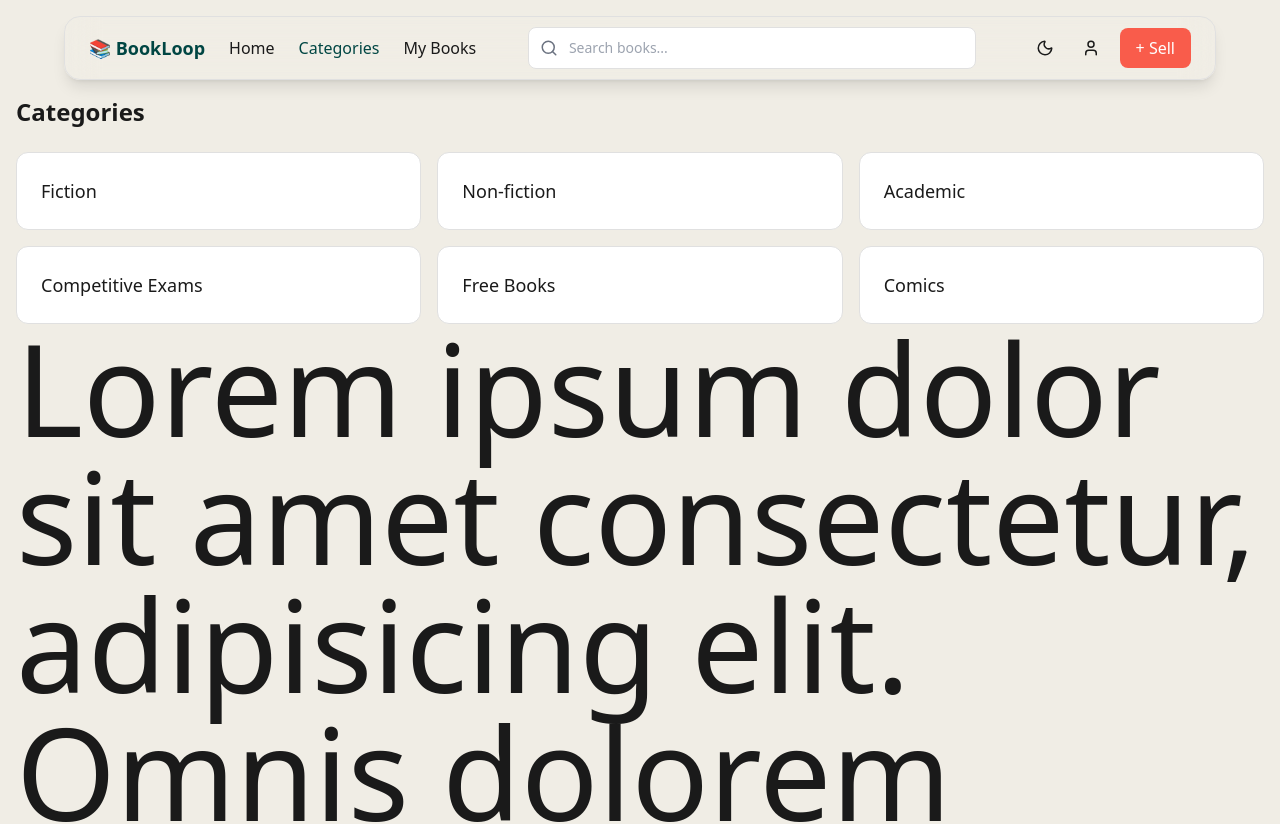
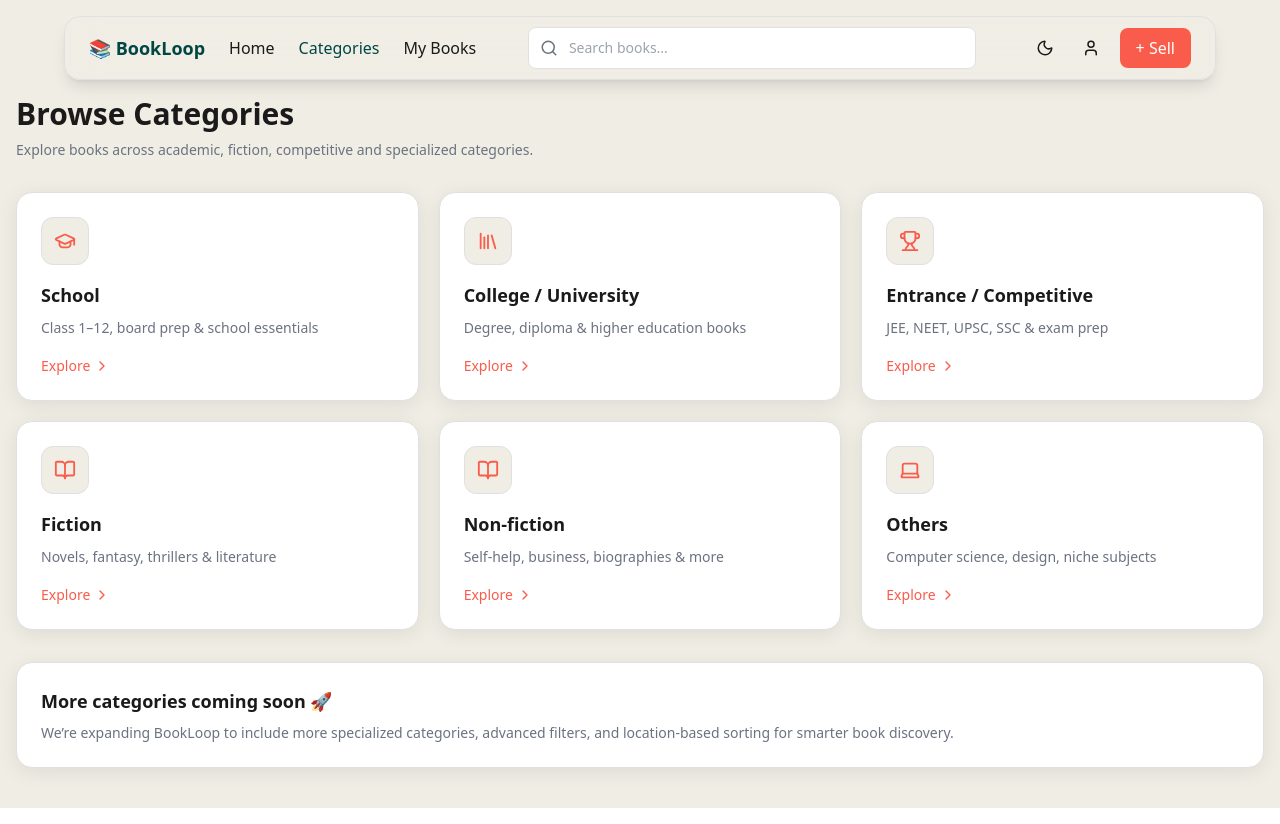
Before and after one commit to chaitanya-173/BookLoop, a React (Vite) app in the folder client/: page /categories in a window 1280 px wide. Shown: the top 824 px of the page. Built offline with nearby package versions, Linux system fonts and the light colour scheme; no server answers.

Commit message:
categories updated

```diff
--- a/client/src/App.jsx
+++ b/client/src/App.jsx
@@ -14,6 +14,7 @@ import Categories from "./pages/Categories";
 import EditProfile from "./pages/EditProfile";
 import Favourites from "./pages/Favourites";
 import ListingDetails from "./pages/ListingDetails";
+import CategoryBooks from "./pages/CategoryBooks";
 
 export default function App() {
   return (
@@ -27,6 +28,7 @@ export default function App() {
         <Route path="/signup" element={<Signup />} />
 
         <Route path="/categories" element={<Categories />} />
+        <Route path="/categories/:categoryName" element={<CategoryBooks />} />
 
         {/* Protected Routes */}
         <Route
--- /dev/null
+++ b/client/src/context/ListingsContext.jsx
@@ -0,0 +1,44 @@
+import { createContext, useContext, useEffect, useState } from "react";
+import { getListings } from "../services/listingService";
+
+const ListingsContext = createContext();
+
+export const ListingsProvider = ({ children }) => {
+  const [listings, setListings] = useState([]);
+  const [loading, setLoading] = useState(true);
+
+  const fetchListings = async () => {
+    try {
+      const res = await getListings();
+
+      if (res.data?.success) {
+        setListings(res.data.data);
+      }
+    } catch (error) {
+      console.error("Failed to fetch listings");
+    } finally {
+      setLoading(false);
+    }
+  };
+
+  useEffect(() => {
+    if (listings.length === 0) {
+      fetchListings();
+    }
+  }, []);
+
+  return (
+    <ListingsContext.Provider
+      value={{
+        listings,
+        loading,
+        refreshListings: fetchListings,
+        setListings,
+      }}
+    >
+      {children}
+    </ListingsContext.Provider>
+  );
+};
+
+export const useListings = () => useContext(ListingsContext);
--- a/client/src/main.jsx
+++ b/client/src/main.jsx
@@ -3,13 +3,16 @@ import { createRoot } from "react-dom/client";
 import "./index.css";
 import App from "./App.jsx";
 import { AuthProvider } from "./context/AuthContext";
-import { ThemeProvider } from "./context/ThemeContext.jsx";
+import { ThemeProvider } from "./context/ThemeContext";
+import { ListingsProvider } from "./context/ListingsContext";
 
 createRoot(document.getElementById("root")).render(
   <StrictMode>
     <AuthProvider>
       <ThemeProvider>
-        <App />
+        <ListingsProvider>
+          <App />
+        </ListingsProvider>
       </ThemeProvider>
     </AuthProvider>
   </StrictMode>,
--- a/client/src/pages/Categories.jsx
+++ b/client/src/pages/Categories.jsx
@@ -1,35 +1,122 @@
 import AppLayout from "../layouts/AppLayout";
+import {
+  GraduationCap,
+  BookOpen,
+  Trophy,
+  Library,
+  Laptop,
+  ChevronRight,
+} from "lucide-react";
+import { useNavigate } from "react-router-dom";
 
 const categories = [
-  "Fiction",
-  "Non-fiction",
-  "Academic",
-  "Competitive Exams",
-  "Free Books",
-  "Comics",
+  {
+    name: "School",
+    icon: GraduationCap,
+    desc: "Class 1–12, board prep & school essentials",
+  },
+  {
+    name: "College / University",
+    icon: Library,
+    desc: "Degree, diploma & higher education books",
+  },
+  {
+    name: "Entrance / Competitive",
+    icon: Trophy,
+    desc: "JEE, NEET, UPSC, SSC & exam prep",
+  },
+  {
+    name: "Fiction",
+    icon: BookOpen,
+    desc: "Novels, fantasy, thrillers & literature",
+  },
+  {
+    name: "Non-fiction",
+    icon: BookOpen,
+    desc: "Self-help, business, biographies & more",
+  },
+  {
+    name: "Others",
+    icon: Laptop,
+    desc: "Computer science, design, niche subjects",
+  },
 ];
 
 export default function Categories() {
+  const navigate = useNavigate();
+
   return (
     <AppLayout>
-      <h1 className="text-2xl font-semibold mb-6">Categories</h1>
+      <div className="space-y-8">
 
-      <div className="grid grid-cols-2 md:grid-cols-3 gap-4">
-        {categories.map((cat) => (
-          <div
-            key={cat}
-            className="p-6 rounded-xl bg-[var(--surface)] border border-[var(--border)] hover:shadow-md transition cursor-pointer"
-          >
-            <h2 className="text-lg font-medium">{cat}</h2>
-          </div>
-        ))}
-      </div>
+        {/* HEADER */}
+        <div className="space-y-2">
+          <h1 className="text-3xl font-semibold">Browse Categories</h1>
 
-      <div className="text-9xl">
-        Lorem ipsum dolor sit amet consectetur, adipisicing elit. Omnis dolorem
-        cupiditate consequatur praesentium repellendus eligendi illum dolore
-        molestiae, magni distinctio maxime autem sunt corporis, minima, voluptas
-        consectetur voluptates doloribus! Labore!
+          <p className="text-sm text-[var(--text-muted)]">
+            Explore books across academic, fiction, competitive and specialized categories.
+          </p>
+        </div>
+
+        {/* CATEGORY GRID */}
+        <div className="grid grid-cols-1 sm:grid-cols-2 lg:grid-cols-3 gap-5">
+          {categories.map((cat) => {
+            const Icon = cat.icon;
+
+            return (
+              <div
+                key={cat.name}
+                onClick={() =>
+                  navigate(`/categories/${encodeURIComponent(cat.name)}`)
+                }
+                className="group p-6 rounded-2xl bg-[var(--surface)]
+                border border-[var(--border)]
+                shadow-[0_4px_20px_rgba(0,0,0,0.08)]
+                hover:shadow-lg hover:scale-[1.02]
+                transition-all duration-300 cursor-pointer"
+              >
+                {/* ICON */}
+                <div
+                  className="w-12 h-12 rounded-xl flex items-center justify-center
+                  bg-[var(--bg)] border border-[var(--border)] mb-4
+                  group-hover:border-[var(--accent)] transition"
+                >
+                  <Icon size={22} className="text-[var(--accent)]" />
+                </div>
+
+                {/* TITLE */}
+                <h2 className="text-lg font-semibold mb-2">
+                  {cat.name}
+                </h2>
+
+                {/* DESCRIPTION */}
+                <p className="text-sm text-[var(--text-muted)] mb-4 leading-relaxed">
+                  {cat.desc}
+                </p>
+
+                {/* CTA */}
+                <div className="flex items-center gap-1 text-sm font-medium text-[var(--accent)]">
+                  Explore <ChevronRight size={16} />
+                </div>
+              </div>
+            );
+          })}
+        </div>
+
+        {/* FUTURE NOTE */}
+        <div
+          className="rounded-2xl p-6 bg-[var(--surface)] border border-[var(--border)]
+          shadow-[0_4px_20px_rgba(0,0,0,0.08)]"
+        >
+          <h3 className="text-lg font-semibold mb-2">
+            More categories coming soon 🚀
+          </h3>
+
+          <p className="text-sm text-[var(--text-muted)]">
+            We’re expanding BookLoop to include more specialized categories,
+            advanced filters, and location-based sorting for smarter book discovery.
+          </p>
+        </div>
       </div>
     </AppLayout>
   );
--- /dev/null
+++ b/client/src/pages/CategoryBooks.jsx
@@ -0,0 +1,67 @@
+import AppLayout from "../layouts/AppLayout";
+import { useParams, useNavigate } from "react-router-dom";
+import { useListings } from "../context/ListingsContext";
+import BookCard from "../components/BookCard";
+import { ArrowLeft } from "lucide-react";
+
+export default function CategoryBooks() {
+  const { categoryName } = useParams();
+  const { listings, loading } = useListings();
+  const navigate = useNavigate();
+
+  if (loading) {
+    return (
+      <AppLayout>
+        <div className="p-5">Loading books...</div>
+      </AppLayout>
+    );
+  }
+
+  // Filter matching category
+  const normalizedCategory = decodeURIComponent(categoryName)
+    .trim()
+    .toLowerCase();
+
+  const filteredBooks = listings.filter((book) => {
+    const parentCategory = book.category?.split("•")[0].trim().toLowerCase();
+    return parentCategory === normalizedCategory;
+  });
+
+  return (
+    <AppLayout>
+      <div className="p-5 space-y-6">
+        <div className="space-y-1">
+          <div className="flex items-center gap-3">
+            <button
+              onClick={() => navigate(-1)}
+              className="flex items-center gap-1 text-sm text-[var(--text-muted)] hover:text-[var(--text)]"
+            >
+              <ArrowLeft size={16} />
+            </button>
+
+            <h1 className="text-2xl font-semibold">
+              {decodeURIComponent(categoryName)}
+            </h1>
+          </div>
+
+          <p className="text-sm text-[var(--text-muted)] ml-7">
+            {filteredBooks.length} books found
+          </p>
+        </div>
+
+        {/* BOOK GRID */}
+        {filteredBooks.length > 0 ? (
+          <div className="grid grid-cols-2 md:grid-cols-3 lg:grid-cols-4 gap-4">
+            {filteredBooks.map((book) => (
+              <BookCard key={book._id} book={book} />
+            ))}
+          </div>
+        ) : (
+          <div className="text-[var(--text-muted)]">
+            No books found in this category yet.
+          </div>
+        )}
+      </div>
+    </AppLayout>
+  );
+}
--- a/client/src/pages/MyBooks.jsx
+++ b/client/src/pages/MyBooks.jsx
@@ -1,22 +1,23 @@
 import AppLayout from "../layouts/AppLayout";
-import { useEffect, useState } from "react";
-import { getListings } from "../services/listingService";
+import { useListings } from "../context/ListingsContext";
 import BookCard from "../components/BookCard";
+import { useAuth } from "../context/AuthContext";
 
 export default function MyBooks() {
-  const [books, setBooks] = useState([]);
+  const { listings, loading } = useListings();
+  const { user } = useAuth();
 
-  useEffect(() => {
-    const fetch = async () => {
-      const res = await getListings();
+  if (loading) {
+    return (
+      <AppLayout>
+        <div className="p-5">Loading books...</div>
+      </AppLayout>
+    );
+  }
 
-      if (res.data?.success) {
-        setBooks(res.data.data);
-      }
-    };
-
-    fetch();
-  }, []);
+  const myBooks = listings.filter(
+    (book) => book.user?._id === (user?._id || user?.id),
+  );
 
   return (
     <AppLayout>
@@ -24,7 +25,7 @@ export default function MyBooks() {
         <h2 className="text-lg font-semibold mb-4">My Books</h2>
 
         <div className="grid grid-cols-2 md:grid-cols-3 lg:grid-cols-4 gap-4">
-          {books.map((book) => (
+          {myBooks.map((book) => (
             <BookCard key={book._id} book={book} />
           ))}
         </div>
```
Also changed, not shown: client/src/pages/Sell.jsx (+6 -4 lines).
